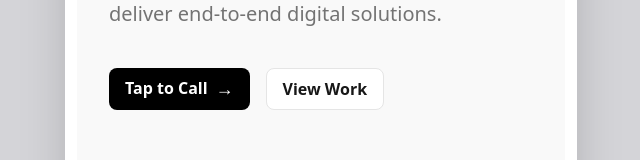
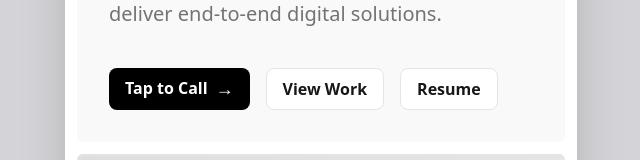
Before and after one commit to arvtia/what, a React (Create React App) app: page /about in a window 1280 px wide. Shown: the part 568-728 px from the top of the page, without its empty margins (319-959 px from the left). Built offline with nearby package versions, Linux system fonts and the light colour scheme; no server answers.

Commit message:
updated the cv and added download link

```diff
--- a/src/Components/NoPage/NoPage.jsx
+++ b/src/Components/NoPage/NoPage.jsx
@@ -1,15 +1,27 @@
+import { Link } from "react-router-dom";
 
-
-const NoPage =() =>{
-   return(
-      <>
-         <div className="py-40 backdrop-blur-sm  w-full min-h-screen">
-            <div className="text-center font-extrabold ">
-               <h1 className="text-9xl">404</h1>
-            </div>
-         </div>
-      </>
-   )
-}
+const NoPage = () => {
+  return (
+    <>
+      <div className="py-40 backdrop-blur-sm  w-full min-h-screen flex items-center justify-center">
+        <div className="max-w-sm w-full h-fit mx-auto text-center p-6">
+          <h1 className="text-6xl font-bold text-gray-800 mb-4">404</h1>
+          {/* quote */}
+          <p className="text-lg text-gray-600 mb-6">
+            "The page you are looking for does not exist. It might have been
+            moved or deleted."
+          </p>
+          {/* button */}
+          <Link
+            to="/"
+            className="inline-block px-6 py-3 bg-neutral-700 text-white rounded-lg hover:bg-neutral-900 transition-colors duration-300"
+          >
+            Go Back Home
+          </Link>
+        </div>
+      </div>
+    </>
+  );
+};
 
 export default NoPage;
--- a/src/pages/NordenTheme/NordenAbout.jsx
+++ b/src/pages/NordenTheme/NordenAbout.jsx
@@ -1,8 +1,9 @@
+import { Download, FileArrowDown } from "phosphor-react";
 import { Link } from "react-router-dom";
 
 export default function NordenCleanUI() {
   return (
-    <div className="min-h-[80vh] select-none bg-[#F9F9F9] rounded-md text-neutral-900 font-sans p-3 md:p-8">
+    <div className="min-h-[40vh] select-none bg-[#F9F9F9] rounded-md text-neutral-900 font-sans p-3 md:p-8">
       {/* --- Inline CSS --- */}
       <style
         dangerouslySetInnerHTML={{
@@ -104,6 +105,15 @@ export default function NordenCleanUI() {
             >
               View Work
             </Link>
+
+            <a
+              href="/CV-ARVAZ-2026.pdf"
+              target="_blank"
+              rel="noopener noreferrer"
+              className="px-4 py-2 bg-white border border-neutral-200 text-neutral-900 rounded-lg hover:shadow-lg font-bold hover:bg-neutral-50 transition-all w-full md:w-fit text-center"
+            >
+              Resume
+            </a>
           </div>
         </section>
       </div>
--- a/src/pages/NordenVersion.jsx
+++ b/src/pages/NordenVersion.jsx
@@ -36,7 +36,8 @@ export const CV = () => {
     <>
       <div className="sticky bottom-2 left-2 z-50 animate-bounce">
         <a
-          href="https://www.dropbox.com/scl/fi/jp6ux30aqixi8ghvyi05j/CV-ARVAZ.docx?rlkey=p2g6tic45a2sdbiw0ntwveb3t&st=2e079u93&dl=0"
+          href="./CV-ARVAZ-2026.pdf"
+          download
           className="group relative inline-block px-4 py-2 bg-black text-white rounded-lg font-bold overflow-hidden"
         >
           <div className="relative h-6 overflow-hidden">
```
Also changed, not shown: 1 other file (tests, documents, lock files or other folders).
